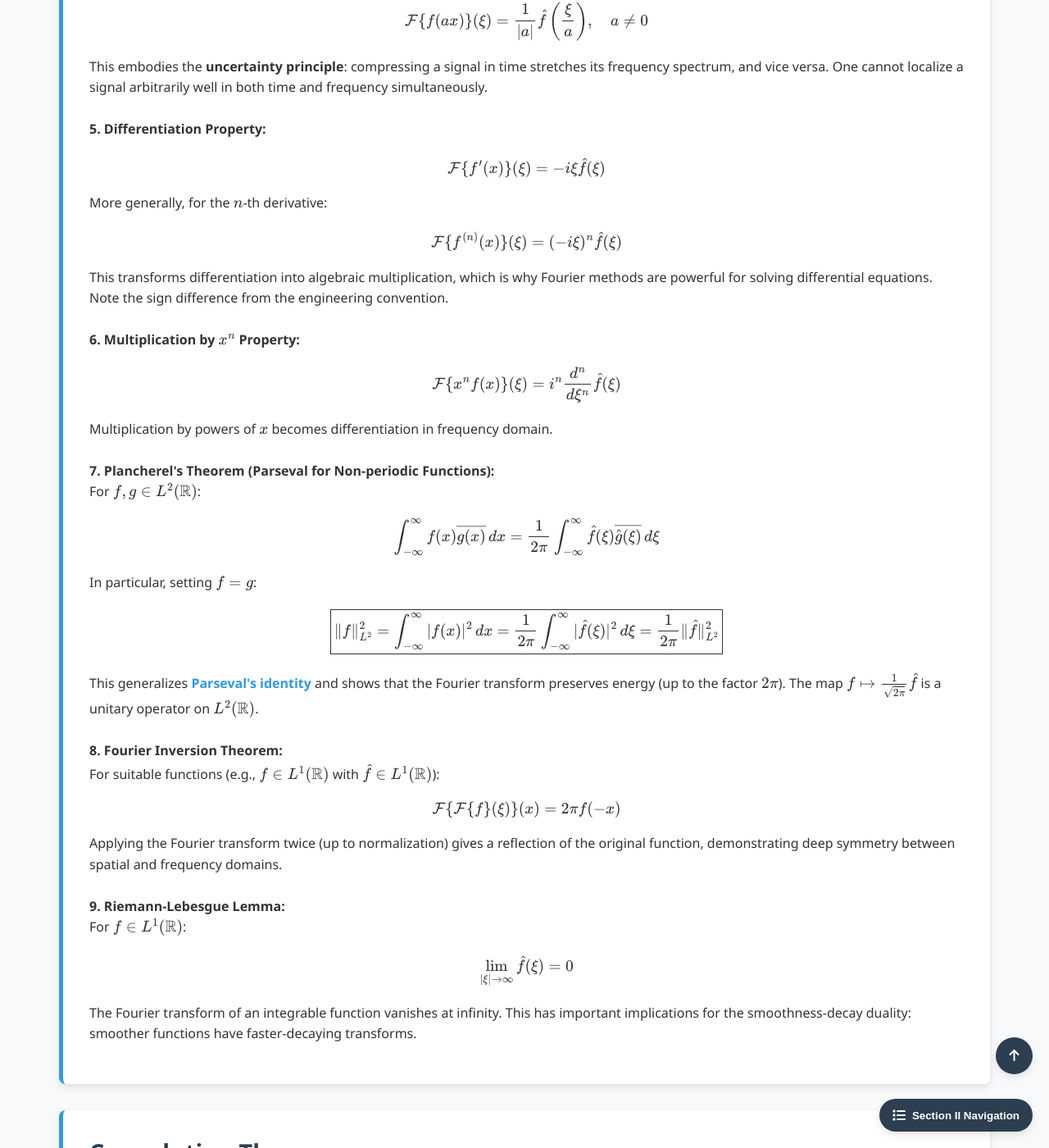
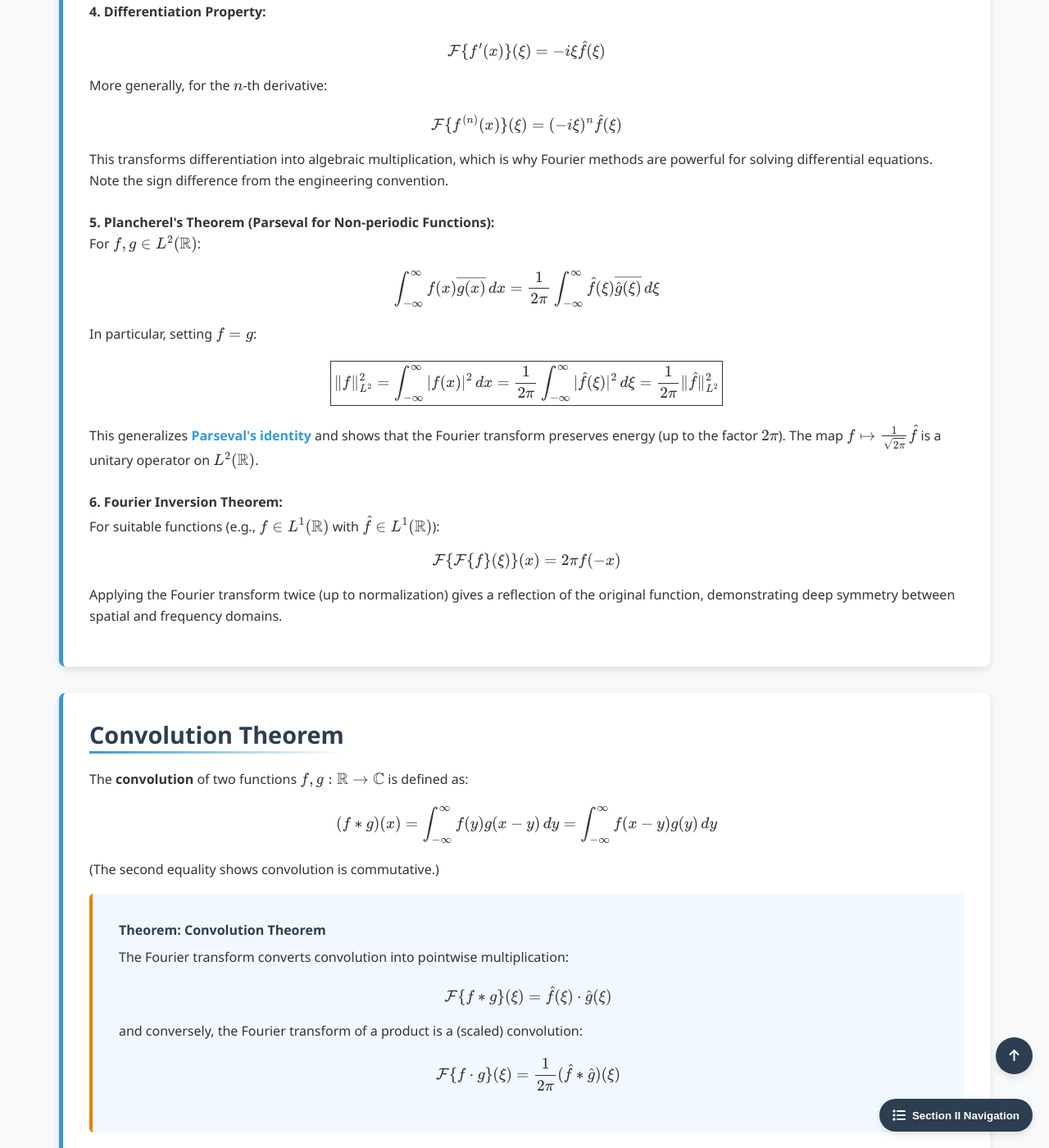
Before and after one commit to Yusukey01/yusukey01.github.io, a Jekyll site: the page built from Mathematics/Calculus/fourier_transform.html, in a window 1280 px wide and 1400 px high, scrolled down 3397 px. Shown: the whole window at 82% size. Built offline with Jekyll 4.4.1, drawn with Linux system fonts in a browser that asks for light colours; some of the changed text lies outside the part shown.

Commit message:
revised contents

```diff
--- a/Mathematics/Calculus/fourier_transform.html
+++ b/Mathematics/Calculus/fourier_transform.html
@@ -208,20 +208,14 @@ uses_python: true
                 \]
                 A shift in space corresponds to a phase shift in frequency.
                 <br><br>
-                <strong>3. Modulation Property:</strong>
-                \[
-                \mathcal{F}\{e^{i\xi_0 x}f(x)\}(\xi) = \hat{f}(\xi - \xi_0)
-                \]
-                Multiplication by a complex exponential shifts the frequency spectrum.
-                <br><br>
-                <strong>4. Scaling Property:</strong>
+                <strong>3. Scaling Property:</strong>
                 \[
                 \mathcal{F}\{f(ax)\}(\xi) = \frac{1}{|a|}\hat{f}\left(\frac{\xi}{a}\right), \quad a \neq 0
                 \]
                 This embodies the <strong>uncertainty principle</strong>: compressing a signal in time stretches its frequency
                 spectrum, and vice versa. One cannot localize a signal arbitrarily well in both time and frequency simultaneously.
                 <br><br>
-                <strong>5. Differentiation Property:</strong>
+                <strong>4. Differentiation Property:</strong>
                 \[
                 \mathcal{F}\{f'(x)\}(\xi) = -i\xi \hat{f}(\xi)
                 \]
@@ -232,13 +226,7 @@ uses_python: true
                 This transforms differentiation into algebraic multiplication, which is why Fourier methods are powerful for
                 solving differential equations. Note the sign difference from the engineering convention.
                 <br><br>
-                <strong>6. Multiplication by \(x^n\) Property:</strong>
-                \[
-                \mathcal{F}\{x^n f(x)\}(\xi) = i^n \frac{d^n}{d\xi^n}\hat{f}(\xi)
-                \]
-                Multiplication by powers of \(x\) becomes differentiation in frequency domain.
-                <br><br>
-                <strong>7. Plancherel's Theorem (Parseval for Non-periodic Functions):</strong>
+                <strong>5. Plancherel's Theorem (Parseval for Non-periodic Functions):</strong>
                 <br>
                 For \(f, g \in L^2(\mathbb{R})\):
                 \[
@@ -252,7 +240,7 @@ uses_python: true
                 transform preserves energy (up to the factor \(2\pi\)). The map \(f \mapsto \frac{1}{\sqrt{2\pi}}\hat{f}\)
                 is a unitary operator on \(L^2(\mathbb{R})\).
                 <br><br>
-                <strong>8. Fourier Inversion Theorem:</strong>
+                <strong>6. Fourier Inversion Theorem:</strong>
                 <br>
                 For suitable functions (e.g., \(f \in L^1(\mathbb{R})\) with \(\hat{f} \in L^1(\mathbb{R})\)):
                 \[
@@ -260,15 +248,6 @@ uses_python: true
                 \]
                 Applying the Fourier transform twice (up to normalization) gives a reflection of the original function,
                 demonstrating deep symmetry between spatial and frequency domains.
-                <br><br>
-                <strong>9. Riemann-Lebesgue Lemma:</strong>
-                <br>
-                For \(f \in L^1(\mathbb{R})\):
-                \[
-                \lim_{|\xi| \to \infty} \hat{f}(\xi) = 0
-                \]
-                The Fourier transform of an integrable function vanishes at infinity. This has important implications for
-                the smoothness-decay duality: smoother functions have faster-decaying transforms.
                 </p>
             </section>
 
```
